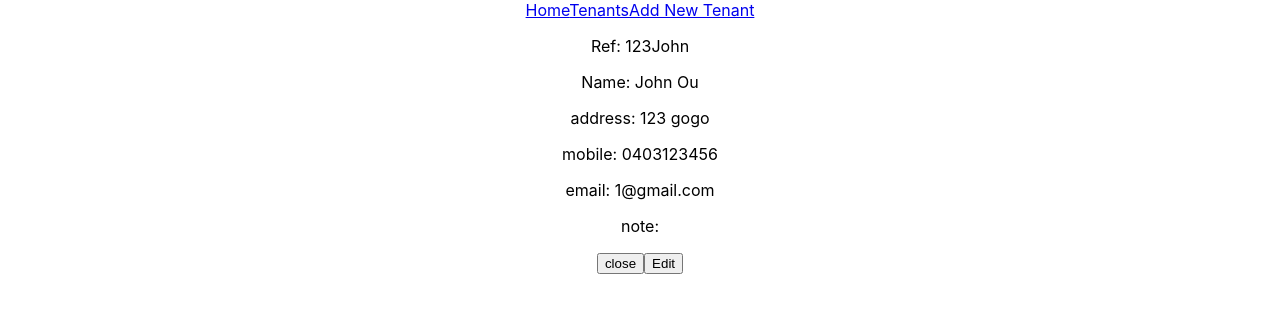
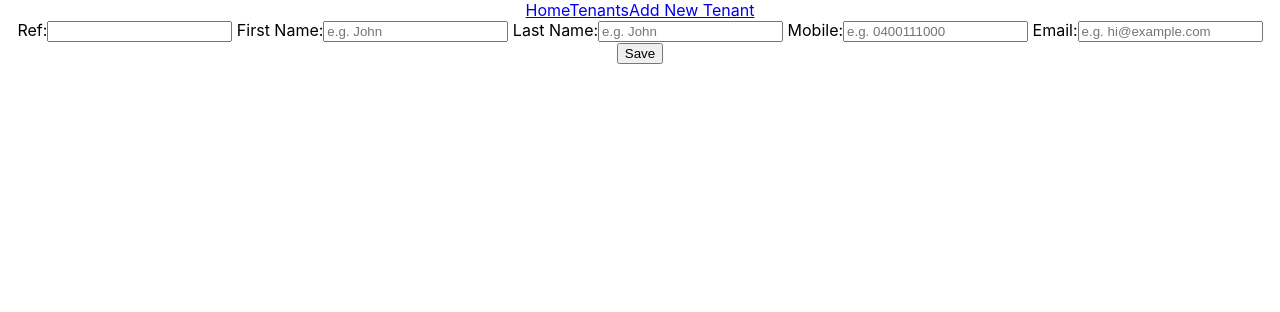
Before and after one commit to Rowanne-H/tenancy-management-fe, a React (Create React App) app: page /tenants/new in a window 1280 px wide. Shown: the top 312 px of the page. Built offline with nearby package versions, Linux system fonts and the light colour scheme.

Commit message:
create Tenant Form component and add to App

```diff
--- a/src/App.css
+++ b/src/App.css
@@ -1,38 +1,3 @@
 .App {
   text-align: center;
 }
-
-.App-logo {
-  height: 40vmin;
-  pointer-events: none;
-}
-
-@media (prefers-reduced-motion: no-preference) {
-  .App-logo {
-    animation: App-logo-spin infinite 20s linear;
-  }
-}
-
-.App-header {
-  background-color: #282c34;
-  min-height: 100vh;
-  display: flex;
-  flex-direction: column;
-  align-items: center;
-  justify-content: center;
-  font-size: calc(10px + 2vmin);
-  color: white;
-}
-
-.App-link {
-  color: #61dafb;
-}
-
-@keyframes App-logo-spin {
-  from {
-    transform: rotate(0deg);
-  }
-  to {
-    transform: rotate(360deg);
-  }
-}
--- a/src/App.js
+++ b/src/App.js
@@ -3,6 +3,7 @@ import { Route, Switch } from "react-router-dom";
 import Home from './Home';
 import Tenants from './Tenants';
 import NavBar from './NavBar';
+import TenantForm from './TenantForm';
 import './App.css';
 
 
@@ -15,13 +16,13 @@ function App() {
       <NavBar />
       <Switch>
         <Route exact path="/">
-          <Home />
+        <Home />
         </Route>
-        <Route path="/tenants">
+        <Route exact path="/tenants">
           <Tenants tenants={tenants}/>
         </Route>
-        <Route path="/tenants/new">
-          <Tenants tenants={tenants}/>
+        <Route exact path="/tenants/new">
+          <TenantForm />
         </Route>
       </Switch>
     </div>
--- /dev/null
+++ b/src/TenantForm.js
@@ -0,0 +1,26 @@
+import React from 'react';
+
+function TenantForm({ tenant }) {
+    return (
+        <form>
+            <label> Ref:
+                <input type="text" id="ref" name="ref" />
+            </label>
+            <label> First Name:
+                <input type="text" id="fname" placeholder="e.g. John" />
+            </label>
+            <label> Last Name:
+                <input type="text" id="fname" placeholder="e.g. John" />
+            </label>
+            <label> Mobile:
+                <input type="tel" id="mobile" pattern="04[0-9]{8}" placeholder="e.g. 0400111000" />
+            </label>
+            <label> Email:
+                <input type="email" id="email" placeholder="e.g. hi@example.com" />
+            </label>
+            <button id="submit">Save</button>
+        </form>
+    )
+}
+
+export default TenantForm;
```
